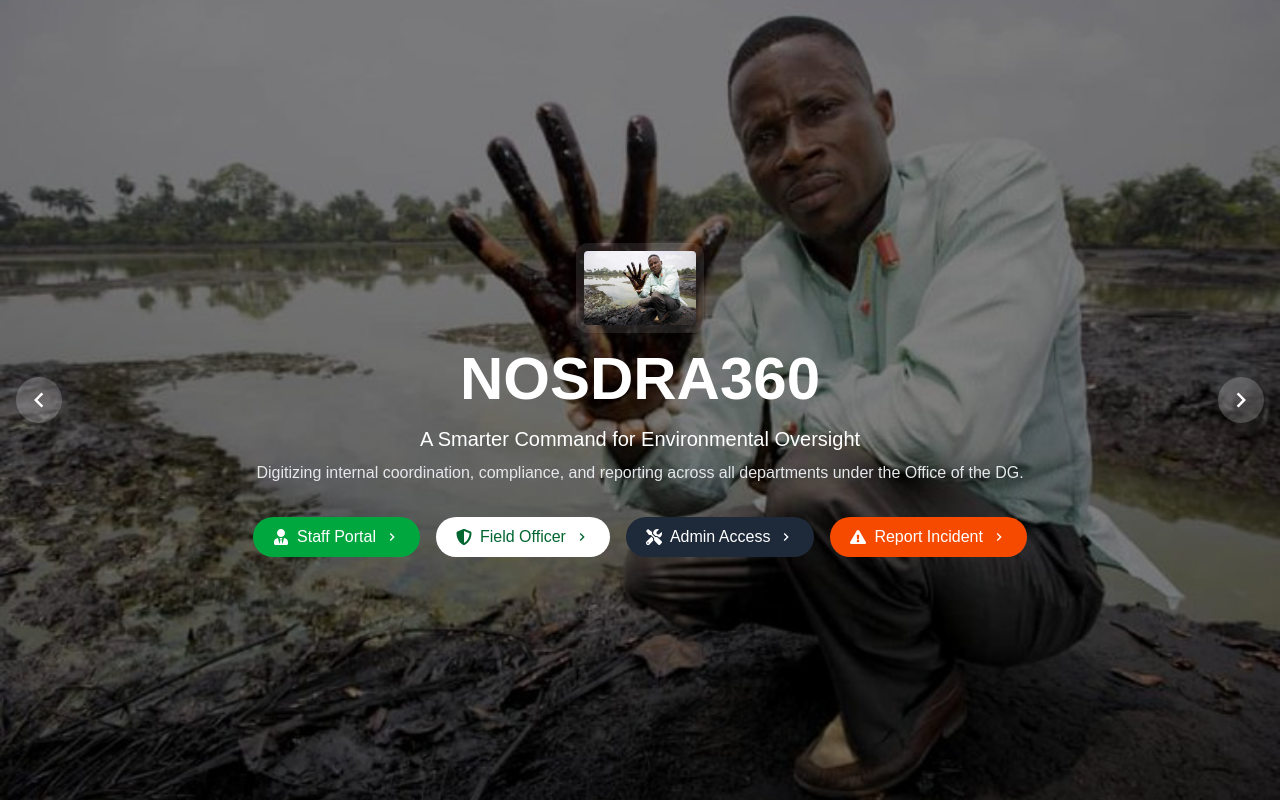
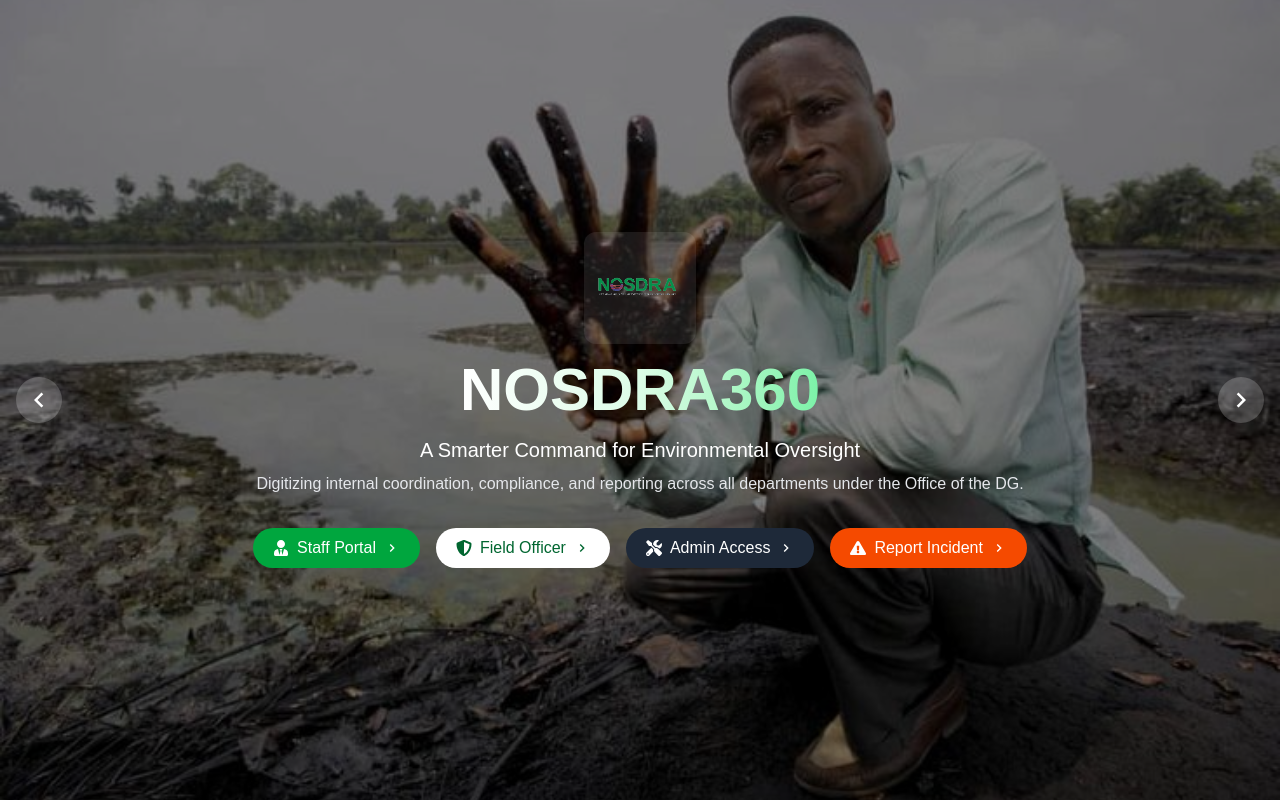
Before and after one commit to genedeh/NOSDRA360, a Next.js app: page / in a window 1280 px wide. Built offline with nearby package versions, Linux system fonts and the light colour scheme; grey boxes are pictures that could not be loaded.

Commit message:
Add: logo and company name text gradient

```diff
--- a/src/views/home/SliderSection.tsx
+++ b/src/views/home/SliderSection.tsx
@@ -44,7 +44,6 @@
     };
 
     return (
-        <>
 
         <div className="relative w-full h-screen overflow-hidden">
 
@@ -96,13 +95,16 @@
             {/* Content */}
             <div className="relative z-20 flex flex-col items-center justify-center text-center text-white h-full px-4">
                 <Image
-                        src="/images/bg1.jpeg"
+                    src="/images/logo.png"
                     alt="NOSDRA Logo"
-                        width={128}
-                        height={128}
-                        className="mb-4 rounded-xl bg-white/10 p-2 object-contain"
+                    width={150}
+                    height={150}
+                    objectPosition='center'
+                    className="mb-4 rounded-xl bg-white/9 p-2 object-contain w-28 h-28"
                 />
-                    <h1 className="text-4xl md:text-6xl font-bold text-mint-300">NOSDRA360</h1>
+                <h1 className="text-4xl md:text-6xl font-bold bg-gradient-to-r from-white via-green-100 to-green-300 bg-clip-text text-transparent">
+                    NOSDRA360
+                </h1>
                 <p className="mt-4 text-lg md:text-xl text-mint-200">
                     A Smarter Command for Environmental Oversight
                 </p>
@@ -126,7 +128,6 @@
                 </div>
             </div>
         </div>
-        </>
     );
 }
 
```
Also changed, not shown: public/images/logo.png (added). Lines whose indentation alone changed are shown as unchanged.
